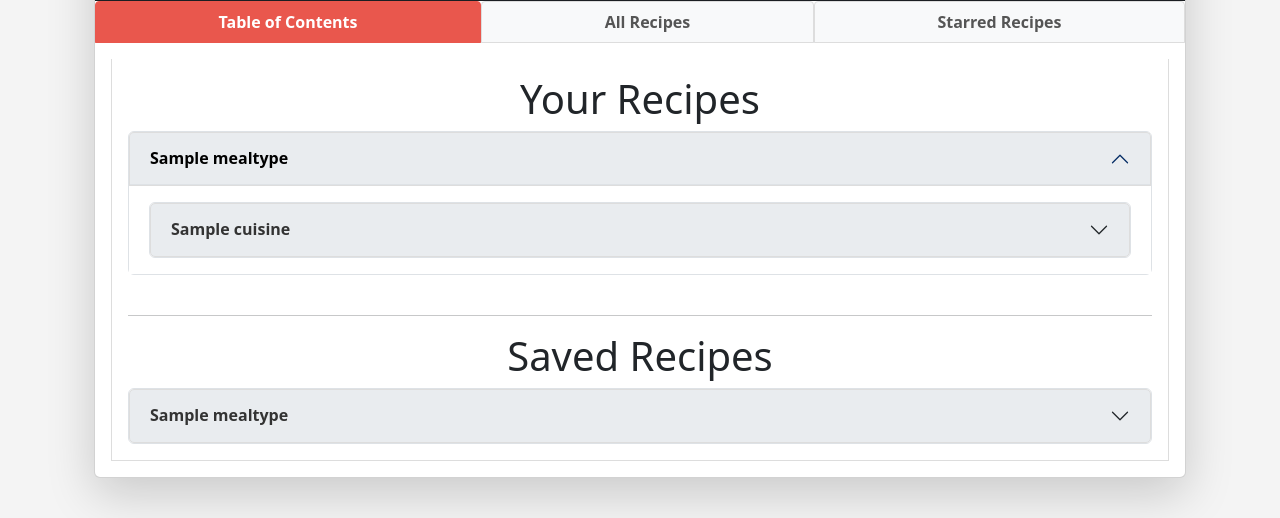
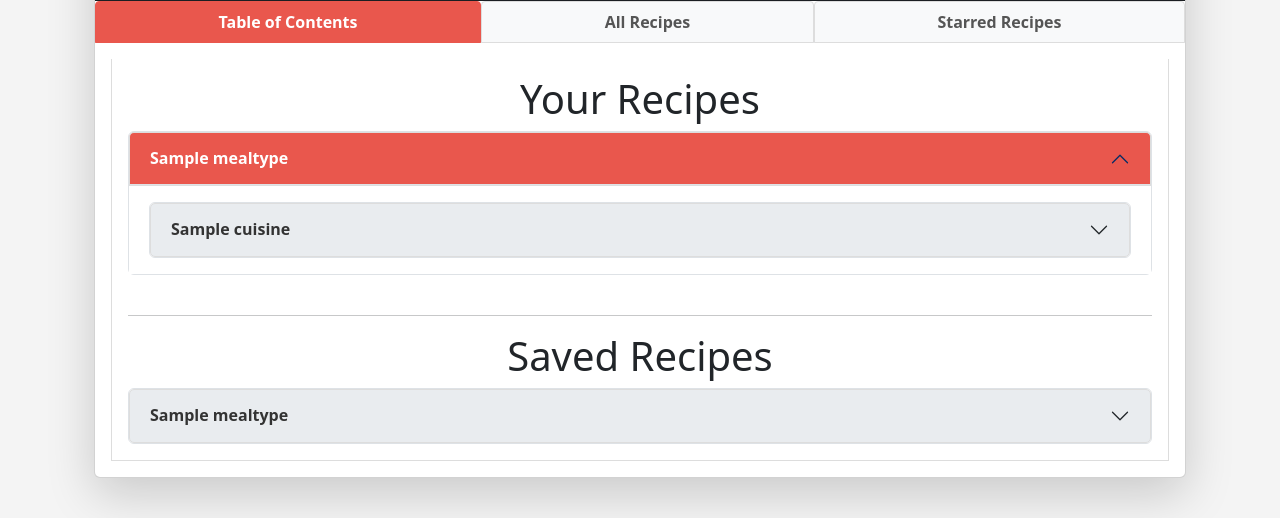
Before and after one commit to louigra/voxpopulirecipes, a Django app: template mysite/voxpopulirecipes/templates/voxpopulirecipes/my_recipes.html in a window 1280 px wide, after a click that opens the changed part. Shown: the part 236-754 px from the top of the page. Run offline with Django 5.2, Linux system fonts and the light colour scheme; a user stored in the database is signed in; data comes from the database, SQL or seed files in the repository; tables that the repository leaves empty hold one stand-in row (values such as "Sample post"); the template is opened without the code that fills it: values that come from a table or form of the project are taken from there, most other values are stand-ins (such as "Sample title", 1, 10 or a date in 2020); grey boxes marked "Sample" are stand-in pictures.

Commit message:
Accordion color and style

```diff
--- a/mysite/voxpopulirecipes/templates/voxpopulirecipes/my_recipes.html
+++ b/mysite/voxpopulirecipes/templates/voxpopulirecipes/my_recipes.html
@@ -446,8 +446,8 @@
     }
 
     .accordion-header .accordion-button:not(.collapsed) {
-        background-color: #e9ecef; /* Active state */
-        color: #000;
+        background-color: #e9574d; /* Active state */
+        color: white;
         border-bottom: none; /* Avoid double borders when expanded */
     }
 
```
